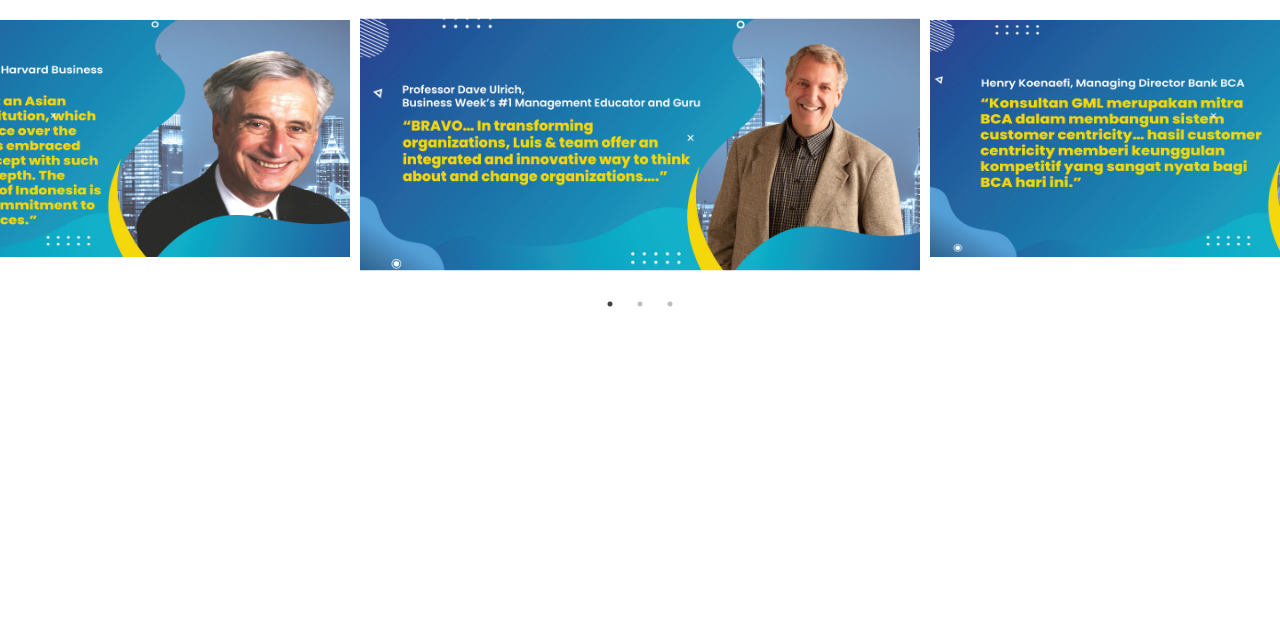
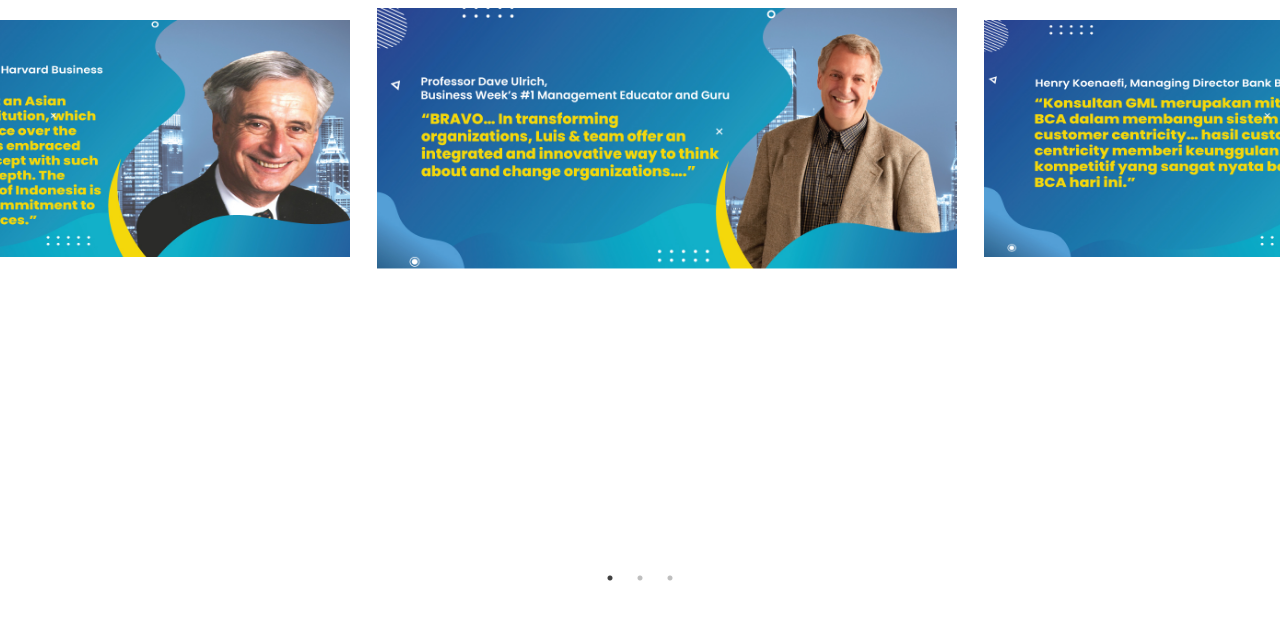
Before and after one commit to rifkysetiadji/nextjs-performance, a Next.js app: page / in a window 1280 px wide. Shown: the top 620 px of the page. Built offline with nearby package versions, Linux system fonts and the light colour scheme.

Commit message:
add carousel

```diff
--- a/pages/index.js
+++ b/pages/index.js
@@ -28,10 +28,7 @@ export default function Home() {
     <div style={{width:'100%'}}>
        <Slider {...settings}>
          <div className="slide">
-           <div style={{padding:10}}>
-           <Image width={958} height={392} src="/wts1.jpg" alt="img" layout="responsive"  />
-
-           </div>
+            <Image width={958} height={392} src="/wts1.jpg" alt="img" layout="responsive"  />
 
          </div>
          <div className="slide">
--- a/styles/globals.css
+++ b/styles/globals.css
@@ -42,3 +42,11 @@ a {
 .slick-arrow{
   display: none!important;
 }
+    /* the slides */
+    .slick-slide {
+      margin: 0 27px;
+    }
+    /* the parent */
+    .slick-list {
+      margin: 0 -27px;
+    }
```
